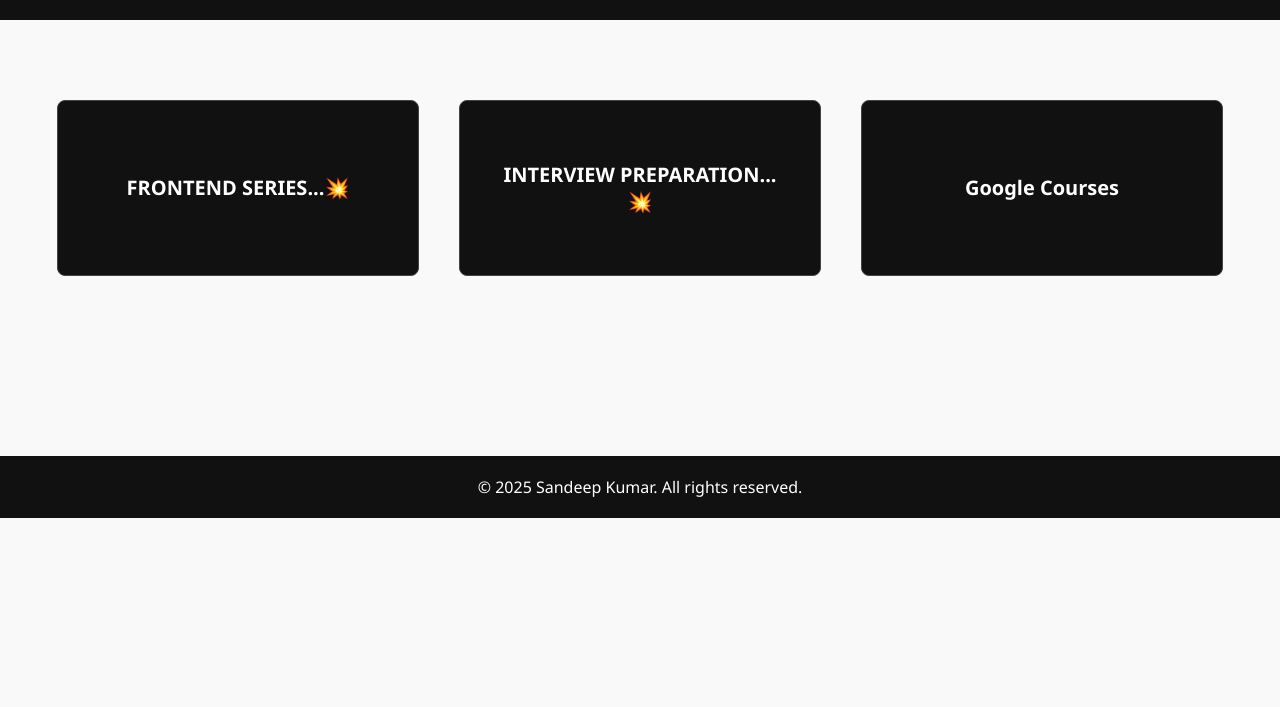
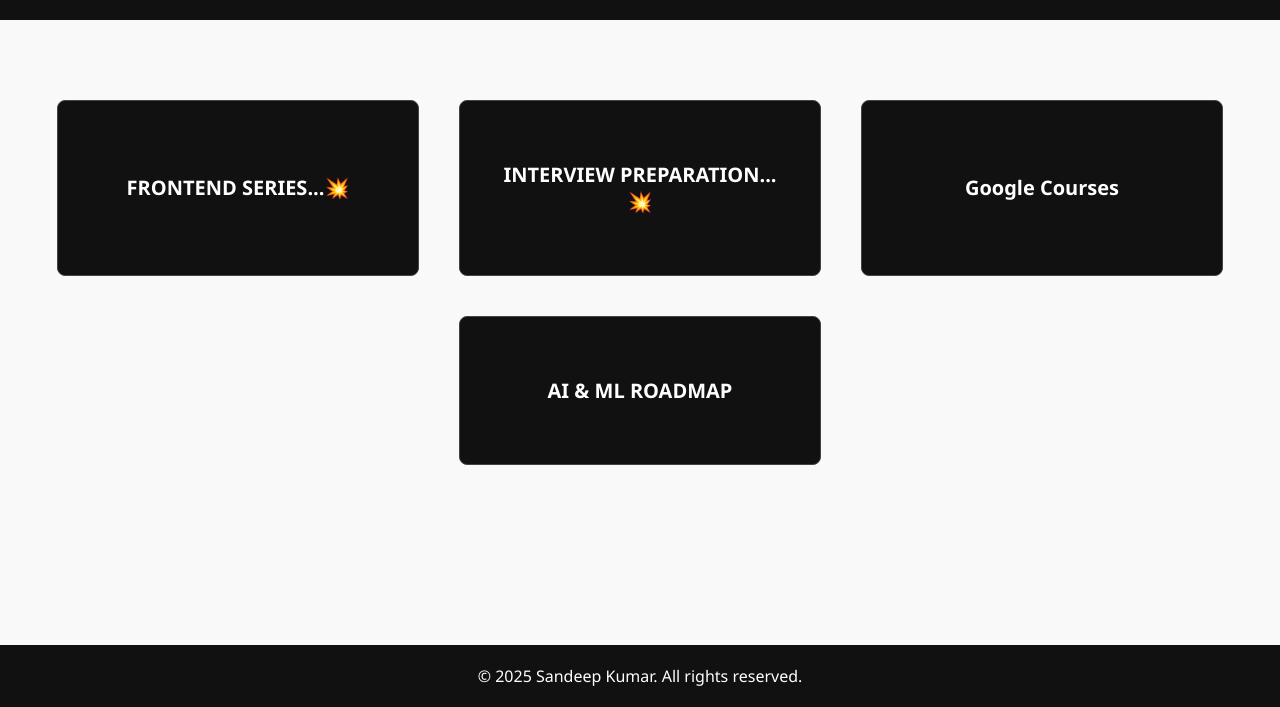
Before and after one commit to sandeeprajeti/sandeep, a plain HTML site: page index.html in a window 1280 px wide. Shown: the part 239-946 px from the top of the page. Before the commit the page ends 800 px from the top, so only its background shows below. Drawn offline with Linux system fonts and the light colour scheme.

Commit message:
Update index.html

```diff
--- a/index.html
+++ b/index.html
@@ -16,6 +16,11 @@
     <a href="frontend.html" class="box-link">FRONTEND SERIES...💥</a>
     <a href="https://www.prepverse.xyz/" class="box-link">INTERVIEW PREPARATION...💥</a>
     <a href="Googlecourses.html" class="box-link">Google Courses</a>
+   <a href="https://drive.google.com/file/d/15uRPUWJTEuu-v3zdFdy_rX9dEaIbBHjn/view?usp=drive_link" target="_blank"  class="box-link">
+   AI & ML ROADMAP
+</a>
+
+
   </main>
 
   <footer>
```
